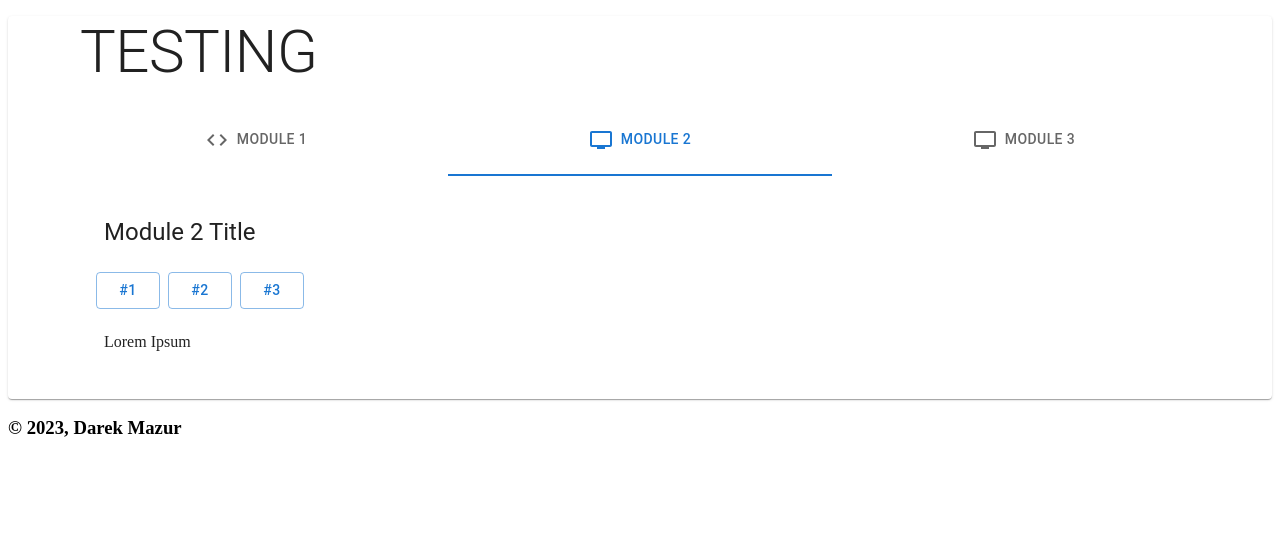
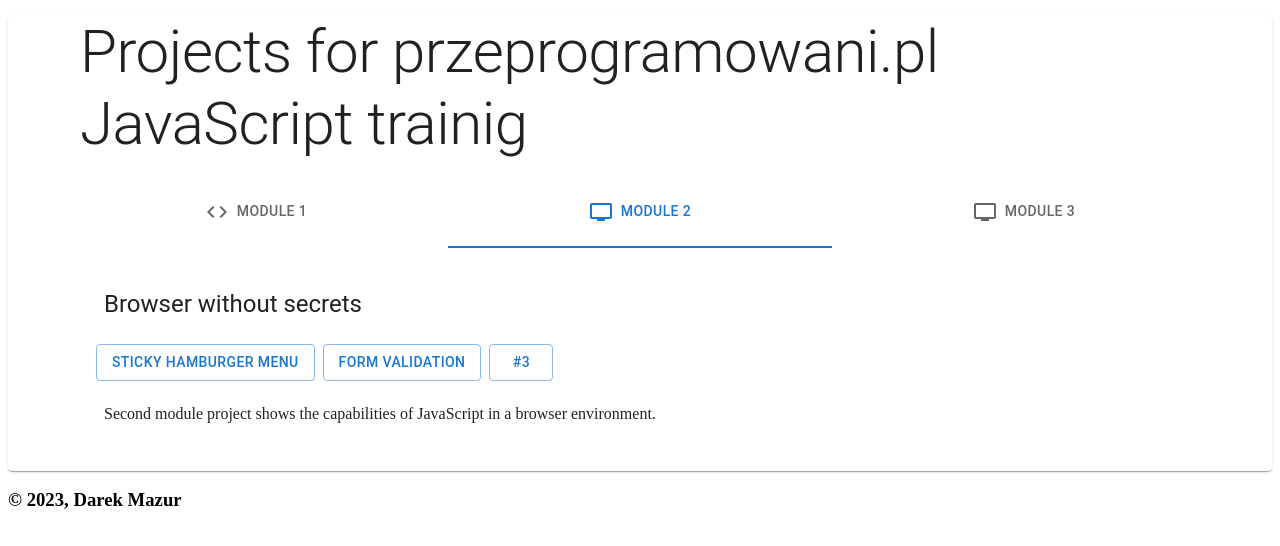
Before and after one commit to DarekMazur/just_train, a React (Vite) app: page / in a window 1280 px wide. Both pictures are taken after a click on the tab "MODULE 2". Shown: the top 546 px of the page. Built offline with nearby package versions, Linux system fonts and the light colour scheme.

Commit message:
add texts to view

```diff
--- a/src/App.jsx
+++ b/src/App.jsx
@@ -68,7 +68,7 @@ function App() {
 			<Paper>
 				<Container>
 					<Box m={2}>
-						<Typography variant="h2">TESTING</Typography>
+						<Typography variant="h2">Projects for przeprogramowani.pl JavaScript trainig</Typography>
 					</Box>
 					<Tabs
 						variant="fullWidth"
@@ -97,7 +97,43 @@ function App() {
 					</Tabs>
 					<TabPanel value={value} index={0}>
 						<Card elevation="0">
-							<CardHeader title="Module 1 Title" />
+							<CardHeader title="JavaScript basics" />
+							<CardActions>
+								<Button variant={active ? "contained" : "outlined"} onClick={handleClick}>
+									Caesar cipher
+								</Button>
+								<Button variant={active ? "contained" : "outlined"} onClick={handleClick}>
+									Card validaion
+								</Button>
+								<Button variant={active ? "contained" : "outlined"} onClick={handleClick}>
+									Abstract syntax
+								</Button>
+							</CardActions>
+							<CardContent>First projects based on JS basics - Caesar cipher (ROT 13), credit card validator and abstract syntax tree. Click the right button to see the selected application.</CardContent>
+						</Card>
+					</TabPanel>
+
+					<TabPanel value={value} index={1}>
+						<Card elevation="0">
+							<CardHeader title="Browser without secrets" />
+							<CardActions>
+								<Button variant={active ? "contained" : "outlined"} onClick={handleClick}>
+									Sticky hamburger menu
+								</Button>
+								<Button variant={active ? "contained" : "outlined"} onClick={handleClick}>
+									Form validation
+								</Button>
+								<Button variant={active ? "contained" : "outlined"} onClick={handleClick}>
+									#3
+								</Button>
+							</CardActions>
+							<CardContent>Second module project shows the capabilities of JavaScript in a browser environment.</CardContent>
+						</Card>
+					</TabPanel>
+
+					<TabPanel value={value} index={2}>
+						<Card elevation="0">
+							<CardHeader title="In the world of frameworks" />
 							<CardActions>
 								<Button variant={active ? "contained" : "outlined"} onClick={handleClick}>
 									#1
@@ -109,43 +145,7 @@ function App() {
 									#3
 								</Button>
 							</CardActions>
-							<CardContent>Lorem Ipsum</CardContent>
-						</Card>
-					</TabPanel>
-
-					<TabPanel value={value} index={1}>
-						<Card elevation="0">
-							<CardHeader title="Module 2 Title" />
-							<CardActions>
-								<Button variant={active ? "contained" : "outlined"} onClick={handleClick}>
-									#1
-								</Button>
-								<Button variant={active ? "contained" : "outlined"} onClick={handleClick}>
-									#2
-								</Button>
-								<Button variant={active ? "contained" : "outlined"} onClick={handleClick}>
-									#3
-								</Button>
-							</CardActions>
-							<CardContent>Lorem Ipsum</CardContent>
-						</Card>
-					</TabPanel>
-
-					<TabPanel value={value} index={2}>
-						<Card elevation="0">
-							<CardHeader title="Module 3 Title" />
-							<CardActions>
-								<Button variant={active ? "contained" : "outlined"} onClick={handleClick}>
-									#1
-								</Button>
-								<Button variant={active ? "contained" : "outlined"} onClick={handleClick}>
-									#2
-								</Button>
-								<Button variant={active ? "contained" : "outlined"} onClick={handleClick}>
-									#3
-								</Button>
-							</CardActions>
-							<CardContent>Lorem Ipsum</CardContent>
+							<CardContent>Last but not least - frameworks.</CardContent>
 						</Card>
 					</TabPanel>
 				</Container>
```
